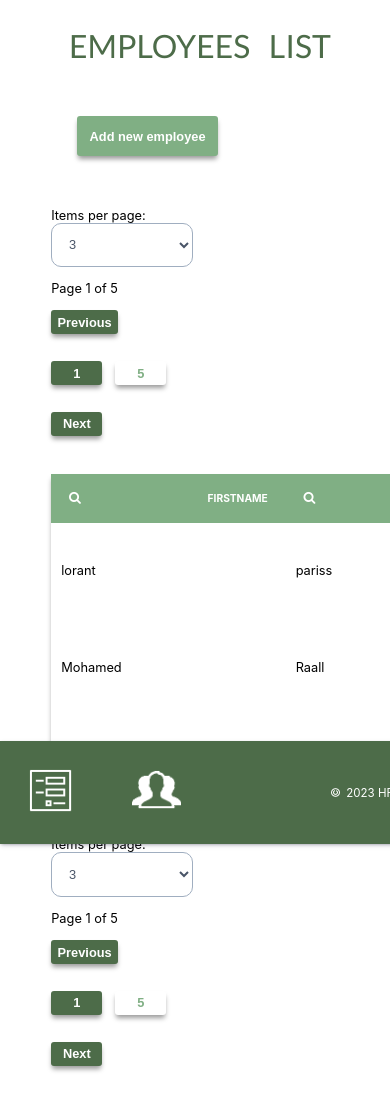
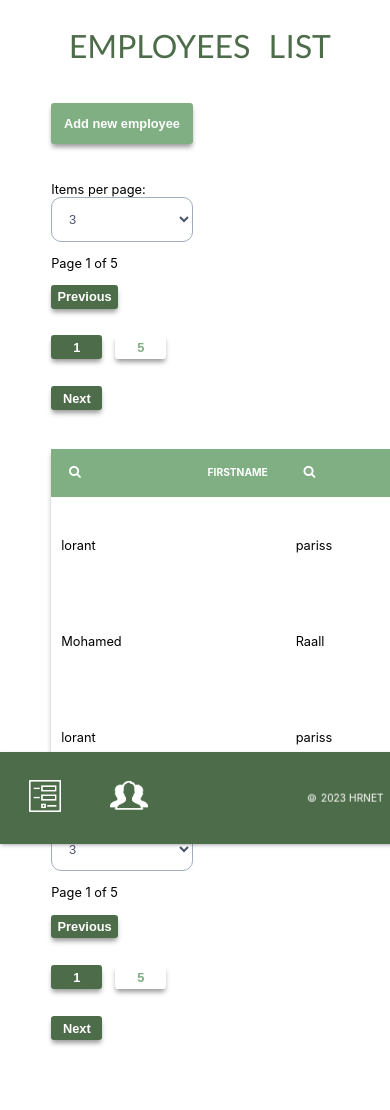
Before and after one commit to kenza15a/P14-direct-hrnet-app, a React (Create React App) app: page /allEmployees in a window 390 px wide. Shown: the top 1110 px of the page. Built offline with nearby package versions, Linux system fonts and the light colour scheme.

Commit message:
css for mobile in progress modal lib integrated and pagination optimized
mobile diisplay made for build

```diff
--- a/src/Components/SideNav/sideNav.scss
+++ b/src/Components/SideNav/sideNav.scss
@@ -30,7 +30,7 @@
             position: fixed;
             bottom: 0;
             width:100%;
-            height: 2%;
+            height: 2.5%;
             background-color:$third-color;
             & .menu{
               @include menu-mobile;
@@ -40,11 +40,14 @@
               writing-mode: vertical-lr;
               transform: rotate(270deg);
               color:white;
-              font-size: 0.9rem;
+              font-size: 0.8rem;
               display: flex;
               align-items: center;
-              text-wrap: nowrap;
-              width: 30%;
+              width: 80%;
+              & p{
+                text-align: left;
+                text-wrap: nowrap;
+              }
             }
            }
       }
--- a/src/Components/Table/AllEmployeesTable.scss
+++ b/src/Components/Table/AllEmployeesTable.scss
@@ -57,7 +57,6 @@
 
         & .employee-cell{
            // border: solid 1px $third-color;
-           border: solid 0,5rem white;
             text-align: left;
             font-size: 1em;
             padding:5px;
@@ -83,7 +82,7 @@
 
               &::placeholder {
                 color:rgba(255, 255, 255, 0.728);
-                font-size: 0,6rem;
+                font-size: 0.6rem;
               }
            }
 
@@ -92,7 +91,7 @@
 
             }
             & .sort{
-              font-size: 1,5rem;
+              font-size: 1.5rem;
 
                   }
           }
--- a/src/Pages/AllEmployeesPage/AllEmployeesPage.scss
+++ b/src/Pages/AllEmployeesPage/AllEmployeesPage.scss
@@ -12,7 +12,6 @@
     font-family: 'Lato';
     margin: 1rem auto;
     width: 80%;
-    //border-radius: 1rem;
 
     & p{
         font-size: 2rem;
@@ -45,13 +44,12 @@
     justify-content: start;
     align-items: center;
     width: 90%;
-    margin: 1rem 5rem ;
-    //background-color: red;
+    margin: 0rem 3rem ;
+
 }
 .table-content{
     display:flex;
     flex-direction: column;
-   // height: 70vh;
-  //  background-color:red;
+
 }
 }
```
